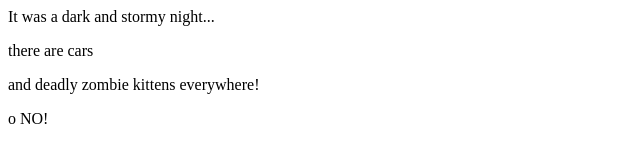
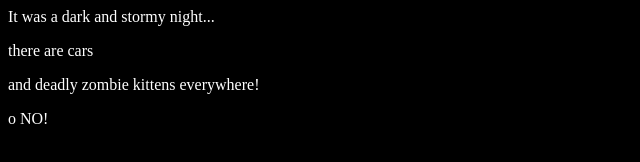
Before and after one commit to hendricksonsarahl/fireside-story, a plain HTML site: page index.html in a window 1280 px wide. Shown: the whole page, without its empty margins (0-640 px from the left). Drawn offline with Linux system fonts and the light colour scheme.

Commit message:
Added style.css

```diff
--- a/index.html
+++ b/index.html
@@ -1,4 +1,8 @@
 <html>
+  <head>
+    <link rel="stylesheet" type="text/css" href="style.css">
+  </head>
+  <body>
   <body>
     <p>It was a dark and stormy night...</p>
     <p>there are cars</p>
--- /dev/null
+++ b/style.css
@@ -0,0 +1,4 @@
+body {
+  color: white;
+  background-color: black;
+}
```
